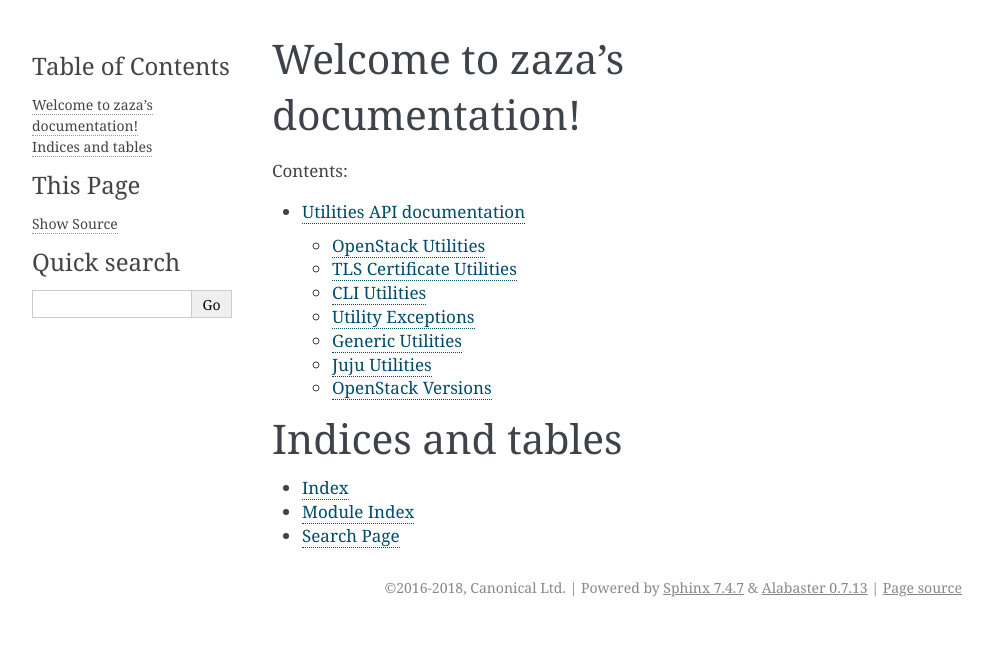
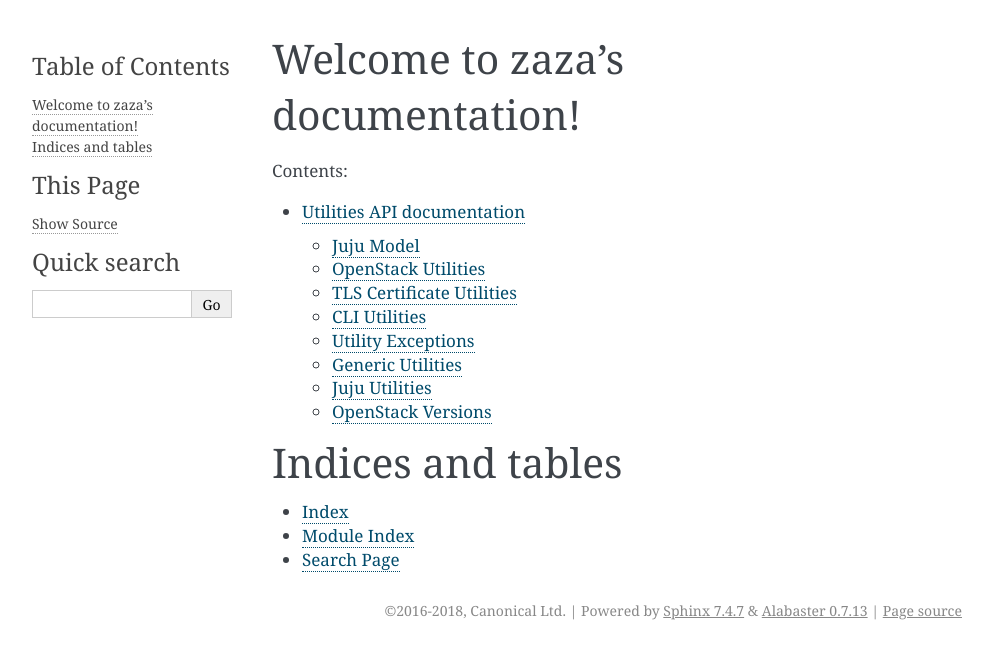
Before and after one commit to openstack-charmers/zaza, a Sphinx documentation site: the page built from doc/source/index.rst, in a window 1280 px wide. Shown: the top 659 px of the page, without its empty margins (148-1141 px from the left). Built offline with Sphinx 7.4.7, drawn with Linux system fonts in a browser that asks for light colours.

```diff
--- a/doc/source/api.rst
+++ b/doc/source/api.rst
@@ -1,6 +1,12 @@
 ===========================
 Utilities API documentation
 ===========================
+
+Juju Model
+----------
+
+.. automodule:: zaza.model
+   :members:
 
 OpenStack Utilities
 -------------------
--- a/requirements.txt
+++ b/requirements.txt
@@ -30,4 +30,4 @@
 paramiko
 # Documentation requirements
 sphinx
-sphinxcontrib-trio
+sphinxcontrib-asyncio
```
